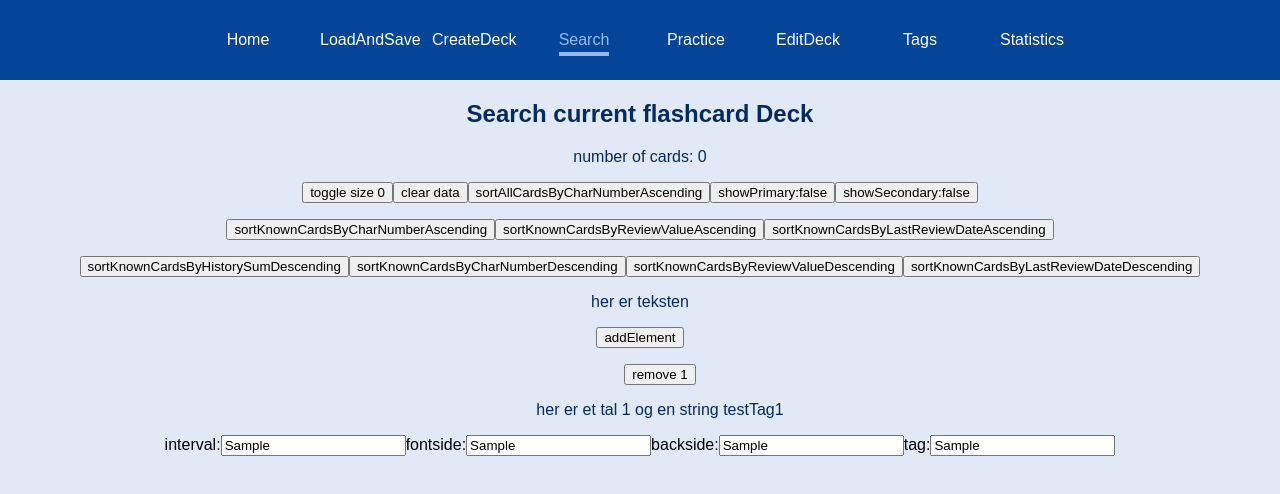
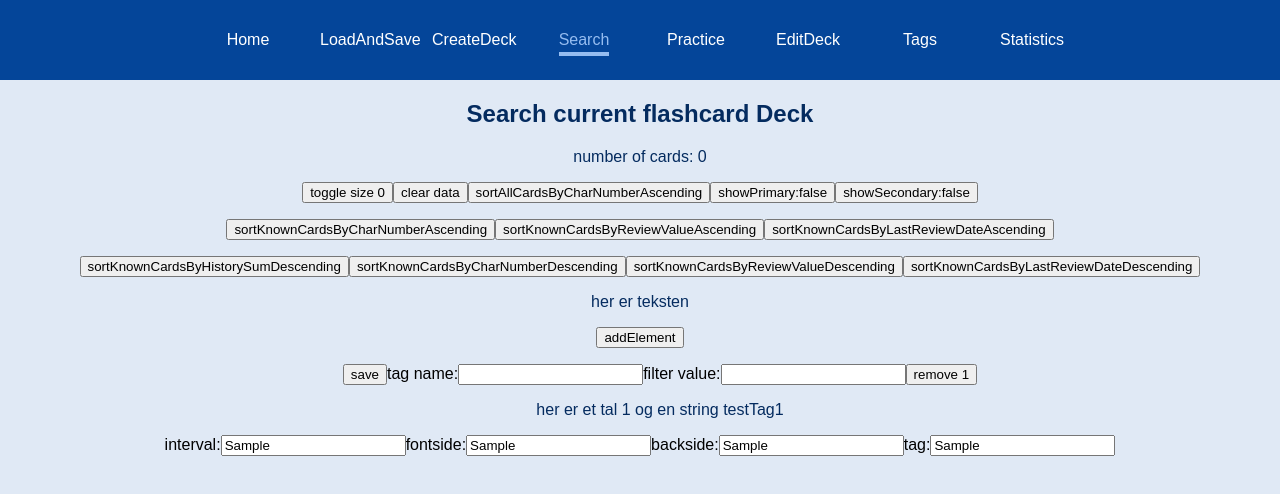
Before and after one commit to Weiqifan1/hanzimining, a React (Create React App) app: page /searchflashcards in a window 1280 px wide. Both pictures are taken after typing "Sample", "Sample", "Sample", "Sample" into the empty fields and a click on the button "addElement". Shown: the top 494 px of the page. Built offline with nearby package versions, Linux system fonts and the light colour scheme.

Commit message:
2023-03-12_1059_canSaveTextStringOnTagFilterComponent

```diff
--- a/src/components/TagFilteringComponent.tsx
+++ b/src/components/TagFilteringComponent.tsx
@@ -3,9 +3,13 @@ import {FlashCardDeck} from "../interfaces/flashcarddeck";
 import DisplayTagItem from "./DisplayTagItem";
 import CardComponent from "./CardComponent";
 
-
 const TagFilteringComponent: React.FC<{content: Record<string, string>, setFunction: any, eachKey: number, eachValue: string}> =
     (props) => {
+
+        const [tagName, setTagName] = useState("")
+        const handleChangeTagName = (e: React.FormEvent<HTMLInputElement>) => {setTagName(e.currentTarget.value)}
+        const [filterValue, setFilterValue] = useState("")
+        const handleChangeFilterValue = (e: React.FormEvent<HTMLInputElement>) => {setFilterValue(e.currentTarget.value)}
 
         const removeTagFilteringComponent = () => {
             const allKeys: number[] = Object.keys(props.content).map(each => parseInt(each)).sort()
@@ -27,7 +31,20 @@ const TagFilteringComponent: React.FC<{content: Record<string, string>, setFunct
             props.setFunction(updatedRecord)
         }
 
+        const saveTagFilteringState = () => {
+            var listToUpdate: Record<string, string> = props.content
+            listToUpdate[props.eachKey.toString()] = tagName + " " + filterValue
+            props.setFunction(listToUpdate)
+        }
+
         const display: JSX.Element = <section>
+            <button type="button" onClick={saveTagFilteringState}>save</button>
+            <label htmlFor="tagname">tag name:</label>
+            <input type="text" id="tagname" name="tagname" value={tagName} onChange={handleChangeTagName} />
+
+            <label htmlFor="filtervalue">filter value:</label>
+            <input type="text" id="filtervalue" name="filtervalue" value={filterValue} onChange={handleChangeFilterValue} />
+
             <button type="button" onClick={removeTagFilteringComponent}>remove {props.eachKey}</button>
             <p>her er et tal {props.eachKey} og en string {props.eachValue}</p>
         </section>
```
Also changed, not shown: src/pages/SearchFlashcards.tsx (+1 -9 lines).
